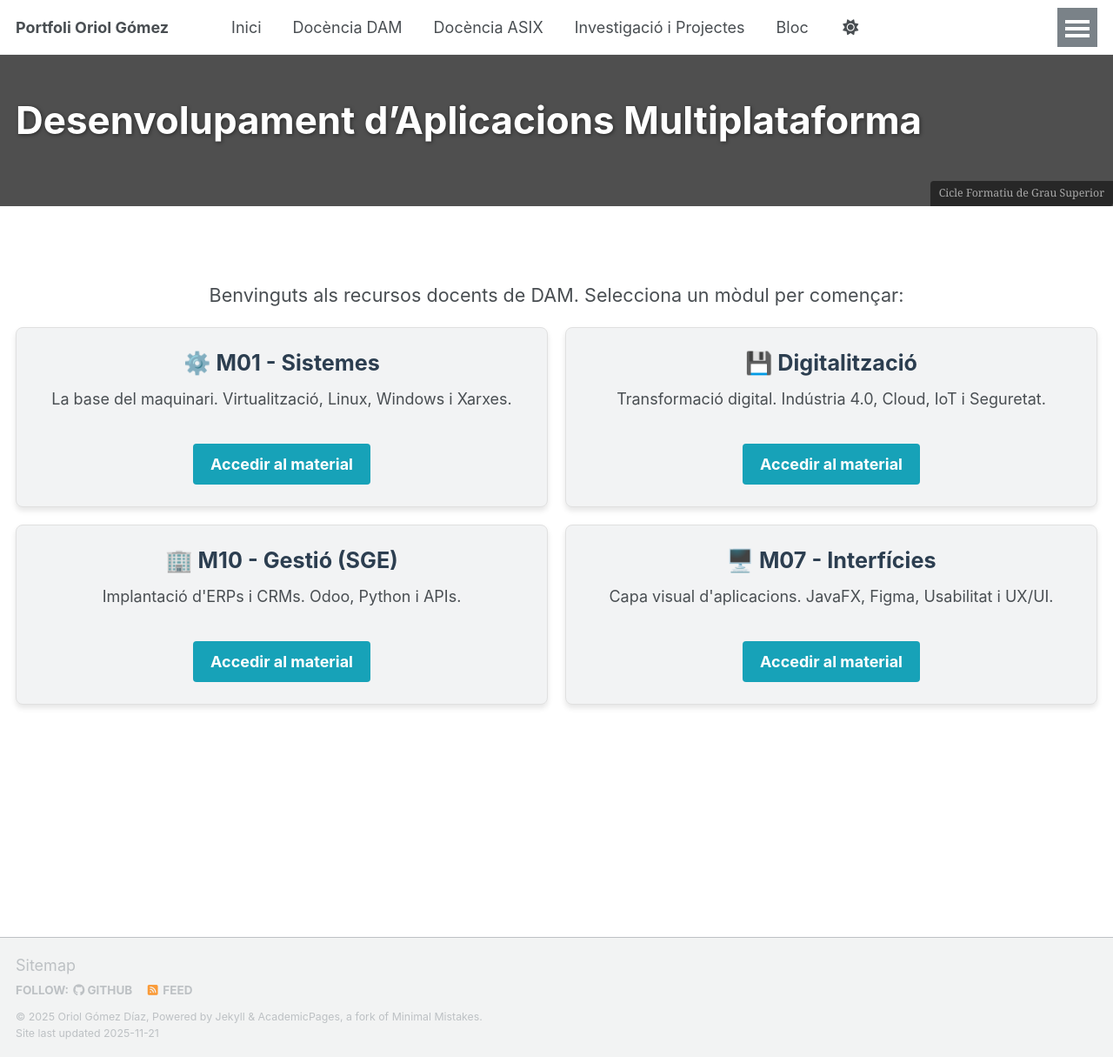
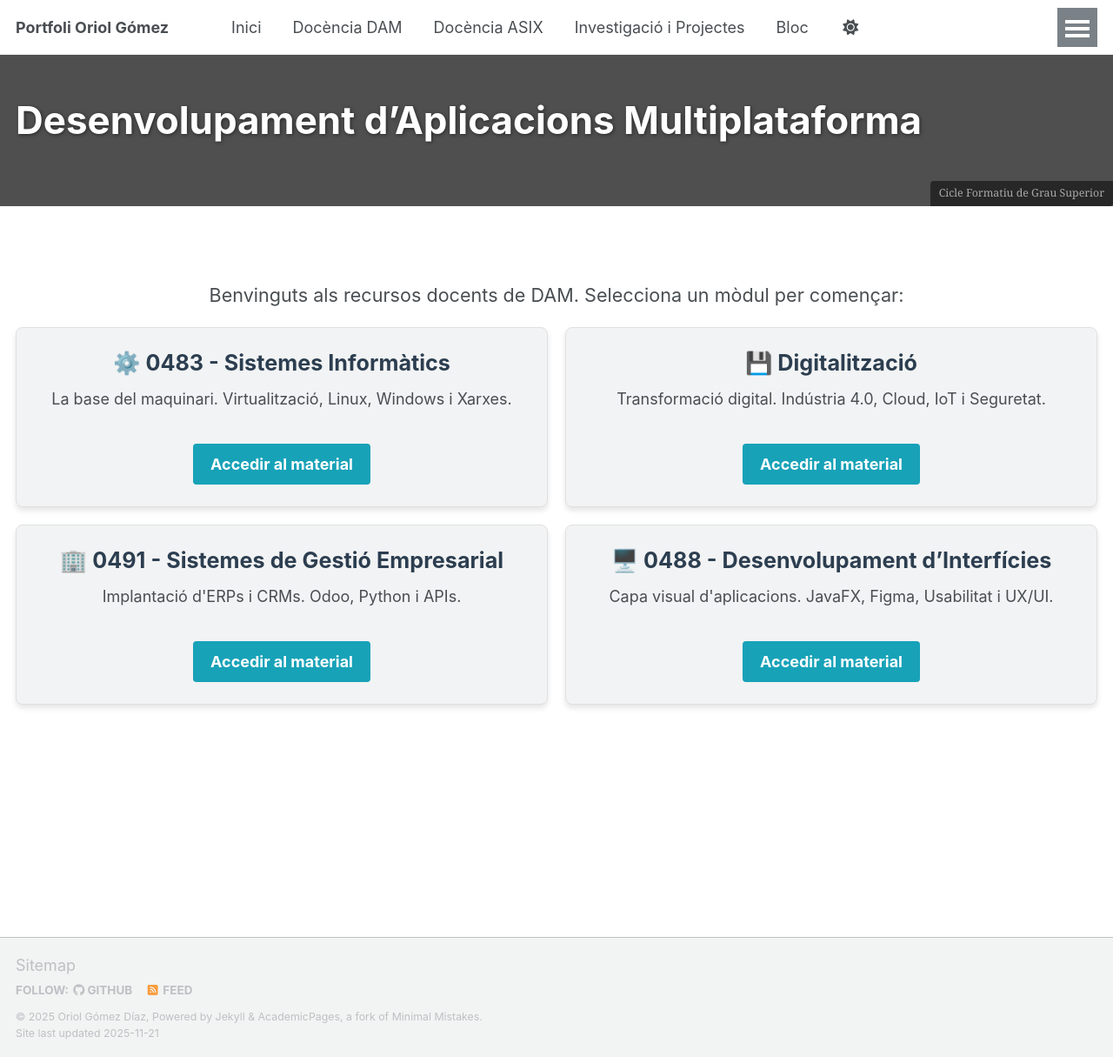
Before and after one commit to oriolgomezdiaz/oriolgomezdiaz.github.io, a Jekyll site: the page built from _pages/docencia/dam.md, in a window 1280 px wide and 1215 px high. Shown: the whole window at 87% size. Built offline with Jekyll 4.4.1, drawn with Linux system fonts in a browser that asks for light colours; a script that is not in the unit is left out.

Commit message:
Pàgina DAM final

```diff
--- a/_pages/docencia/dam.md
+++ b/_pages/docencia/dam.md
@@ -62,7 +62,7 @@ header:
 <div class="grid-container">
 
   <div class="grid-item">
-    <h3>⚙️ M01 - Sistemes</h3>
+    <h3>⚙️ 0483 - Sistemes Informàtics</h3>
     <p>La base del maquinari. Virtualització, Linux, Windows i Xarxes.</p>
     <a href="/dam/sistemes-informatics/" class="grid-btn">Accedir al material</a>
   </div>
@@ -74,13 +74,13 @@ header:
   </div>
 
   <div class="grid-item">
-    <h3>🏢 M10 - Gestió (SGE)</h3>
+    <h3>🏢 0491 - Sistemes de Gestió Empresarial</h3>
     <p>Implantació d'ERPs i CRMs. Odoo, Python i APIs.</p>
     <a href="/dam/sge/" class="grid-btn">Accedir al material</a>
   </div>
 
   <div class="grid-item">
-    <h3>🖥️ M07 - Interfícies</h3>
+    <h3>🖥️ 0488 - Desenvolupament d’Interfícies</h3>
     <p>Capa visual d'aplicacions. JavaFX, Figma, Usabilitat i UX/UI.</p>
     <a href="/dam/interficies/" class="grid-btn">Accedir al material</a>
   </div>
```
